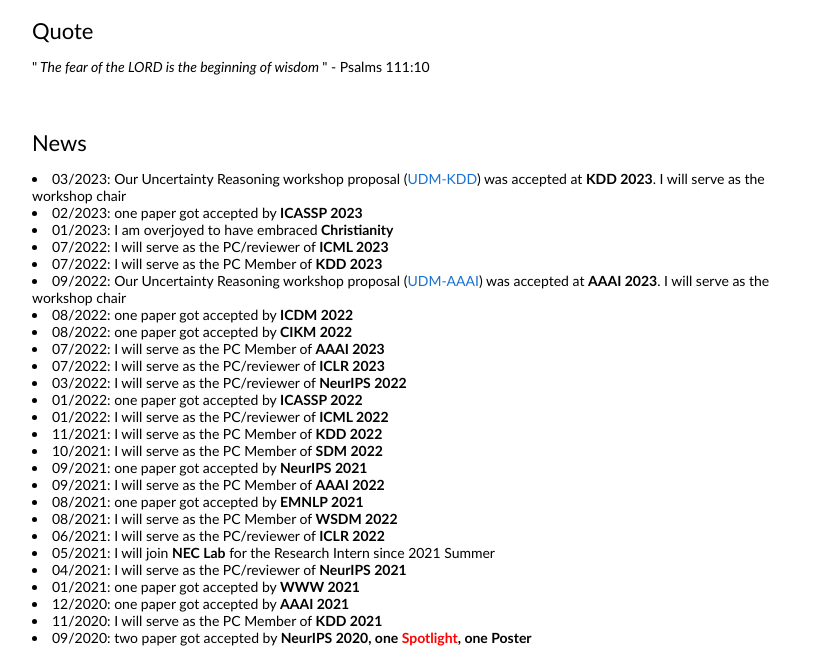
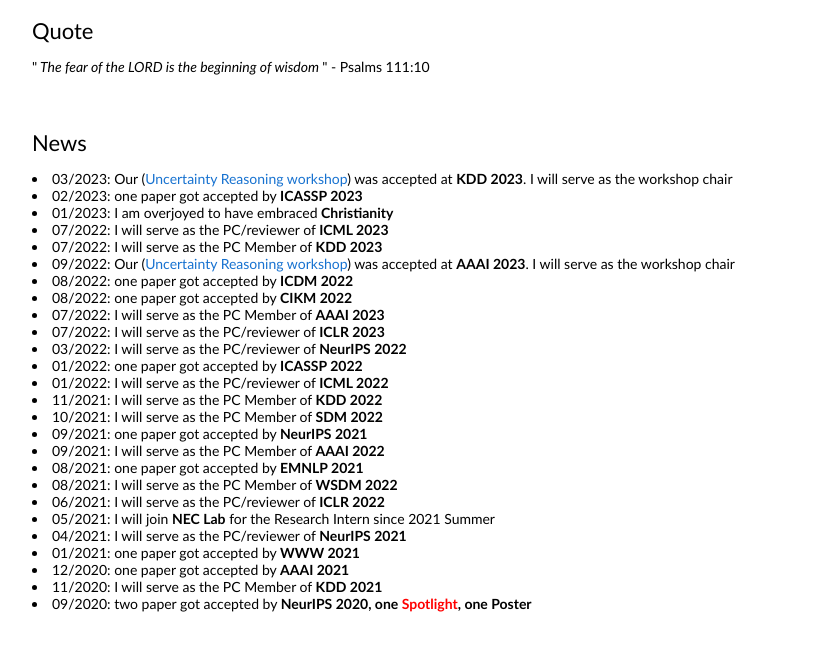
Before and after one commit to zxj32/zxj32.github.io, a plain HTML site: page index.html in a window 1280 px wide. Shown: the part 248-897 px from the top of the page, without its empty margins (228-1051 px from the left). Drawn offline with Linux system fonts and the light colour scheme.

Commit message:
Update index.html

```diff
--- a/index.html
+++ b/index.html
@@ -54,12 +54,12 @@
             <td style="padding:20px;width:100%;vertical-align:middle">
               <heading>News</heading>
               <p>
-                <li>03/2023: Our Uncertainty Reasoning workshop proposal (<a href="https://charliezhaoyinpeng.github.io/UDM-KDD23/">UDM-KDD</a>) was accepted at <strong>KDD 2023</strong>. I will serve as the workshop chair</li>
+                <li>03/2023: Our (<a href="https://charliezhaoyinpeng.github.io/UDM-KDD23/">Uncertainty Reasoning workshop</a>) was accepted at <strong>KDD 2023</strong>. I will serve as the workshop chair</li>
                 <li>02/2023: one paper got accepted by <strong>ICASSP 2023</strong></li>
                 <li>01/2023: I am overjoyed to have embraced <strong> Christianity</strong></li>
                 <li>07/2022: I will serve as the PC/reviewer of <strong>ICML 2023</strong></li>
                 <li>07/2022: I will serve as the PC Member of <strong>KDD 2023</strong></li>
-                <li>09/2022: Our Uncertainty Reasoning workshop proposal (<a href="https://charliezhaoyinpeng.github.io/UDM-AAAI23/">UDM-AAAI</a>) was accepted at <strong>AAAI 2023</strong>. I will serve as the workshop chair</li>
+                <li>09/2022: Our (<a href="https://charliezhaoyinpeng.github.io/UDM-AAAI23/">Uncertainty Reasoning workshop</a>) was accepted at <strong>AAAI 2023</strong>. I will serve as the workshop chair</li>
                 <li>08/2022: one paper got accepted by <strong>ICDM 2022</strong></li>
                 <li>08/2022: one paper got accepted by <strong>CIKM 2022</strong></li>
                 <li>07/2022: I will serve as the PC Member of <strong>AAAI 2023</strong></li>
```
